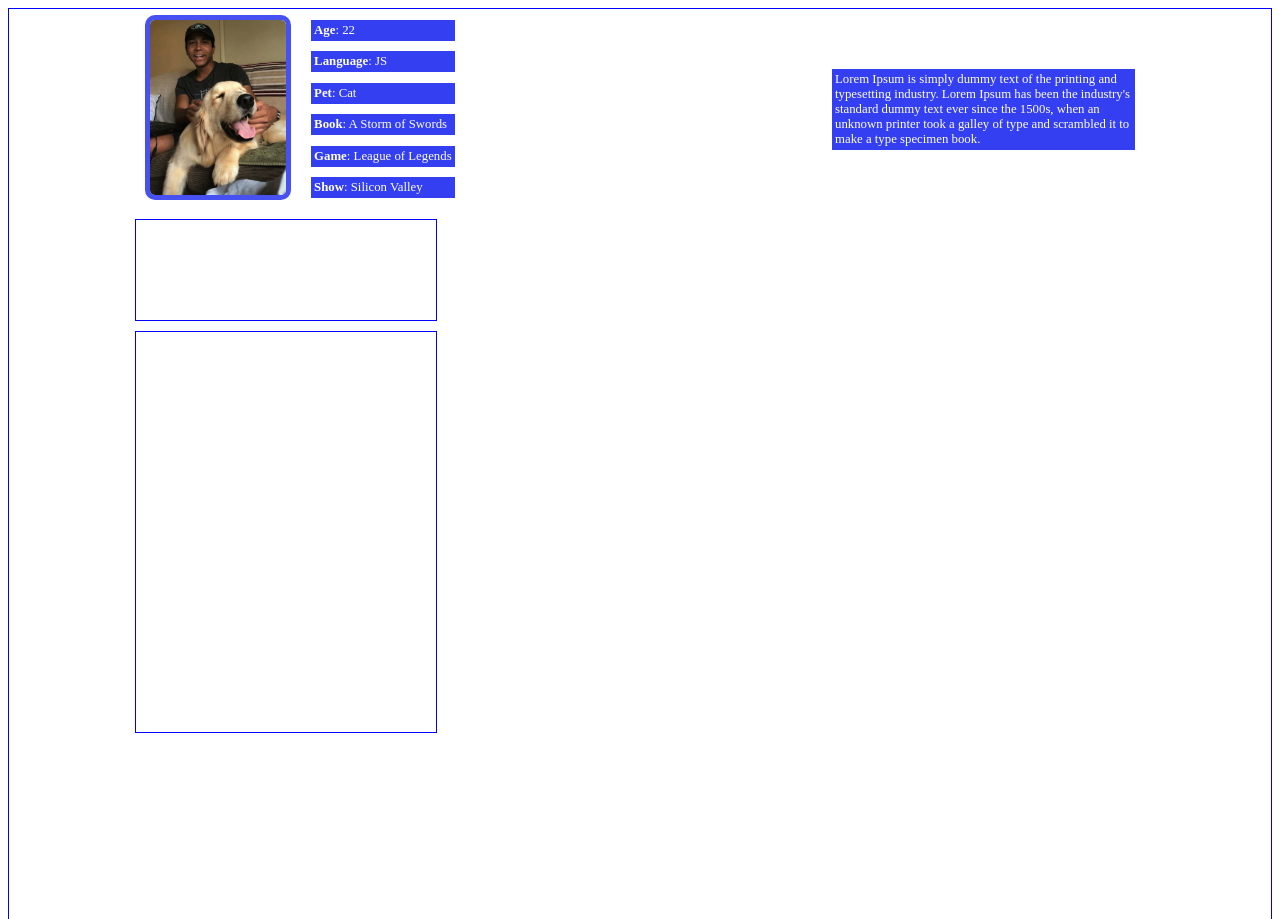
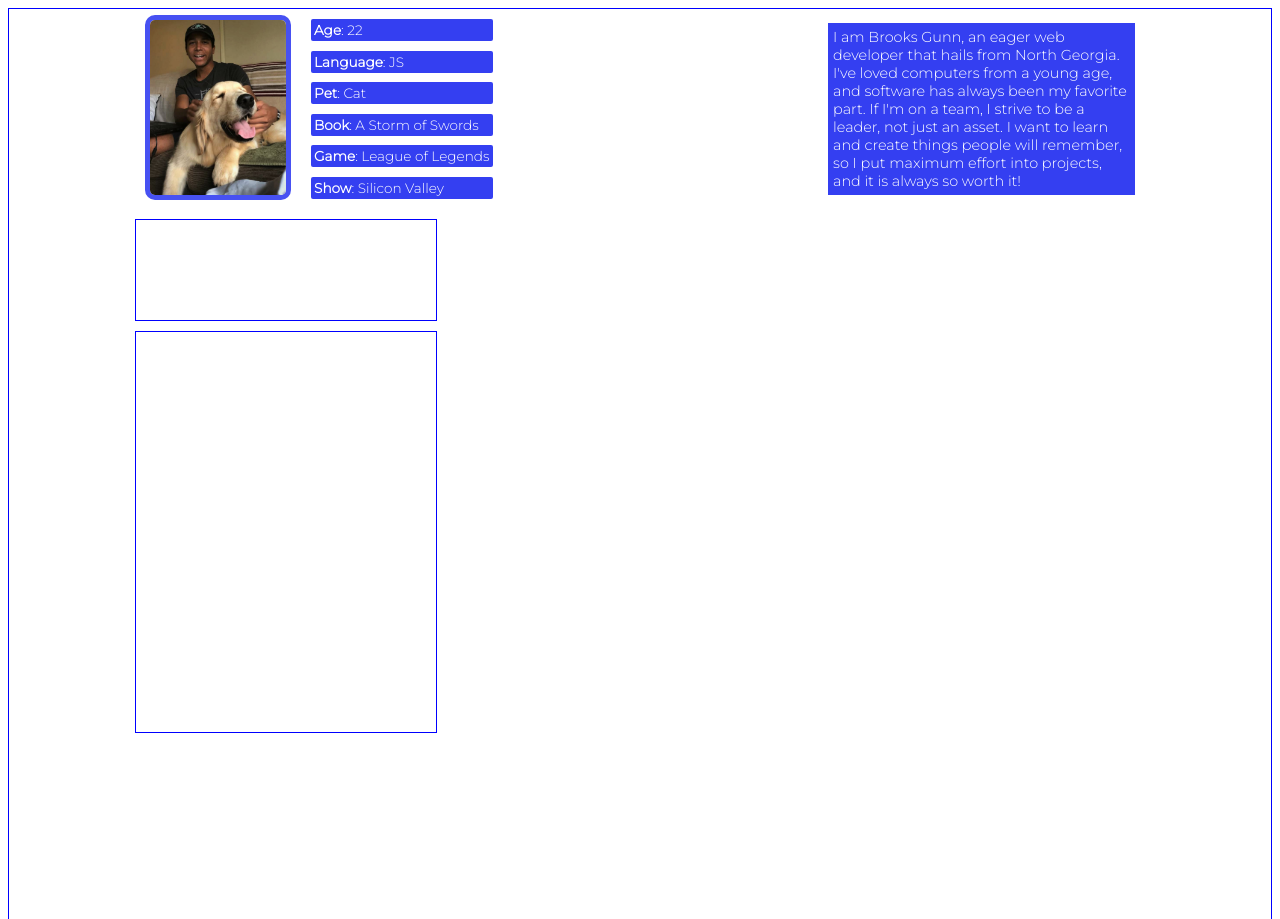
Before and after one commit to WorldUnfurled/summoner_dashboard, a website: page index.html in a window 1280 px wide. Shown: the top 919 px of the page. Drawn offline with Linux system fonts and the light colour scheme; no server answers.

Commit message:
Add final header content with imported fonts

```diff
--- a/index.html
+++ b/index.html
@@ -29,10 +29,12 @@
         </div>
         <div class="header-item header-item-3">
           <p>
-            Lorem Ipsum is simply dummy text of the printing and typesetting
-            industry. Lorem Ipsum has been the industry's standard dummy text
-            ever since the 1500s, when an unknown printer took a galley of type
-            and scrambled it to make a type specimen book.
+            I am Brooks Gunn, an eager web developer that hails from North
+            Georgia. I've loved computers from a young age, and software has
+            always been my favorite part. If I'm on a team, I strive to be a
+            leader, not just an asset. I want to learn and create things people
+            will remember, so I put maximum effort into projects, and it is
+            always so worth it!
           </p>
         </div>
       </section>
--- a/style.css
+++ b/style.css
@@ -1,3 +1,7 @@
+@import url("https://fonts.googleapis.com/css2?family=Roboto+Slab:wght@300&display=swap");
+
+@import url("https://fonts.googleapis.com/css2?family=Montserrat:wght@300&family=Roboto+Slab:wght@300&display=swap");
+
 #grid-container {
   display: grid;
   grid-template-areas:
@@ -8,14 +12,6 @@
   justify-content: center;
   grid-template-columns: 300px 700px;
   border: 1px solid blue;
-}
-
-p {
-  margin: 0;
-  font-size: 0.8rem;
-  color: white;
-  background-color: rgb(52, 63, 241);
-  padding: 3px;
 }
 
 #header {
@@ -50,6 +46,16 @@ p {
   justify-content: space-around;
 }
 
+.profile_data_container p {
+  margin: 0;
+  font-size: 0.85rem;
+  color: white;
+  background-color: rgb(52, 63, 241);
+  padding: 3px;
+  font-family: "Montserrat", sans-serif;
+  border-radius: 2px;
+}
+
 .header-item-3 {
   display: flex;
   flex-basis: 100%;
@@ -59,6 +65,15 @@ p {
 
 .header-item-3 > * {
   width: 60%;
+}
+
+.header-item-3 p {
+  margin: 0;
+  font-size: 0.9rem;
+  color: white;
+  background-color: rgb(52, 63, 241);
+  padding: 5px;
+  font-family: "Montserrat", sans-serif;
 }
 
 #sidebar {
```
